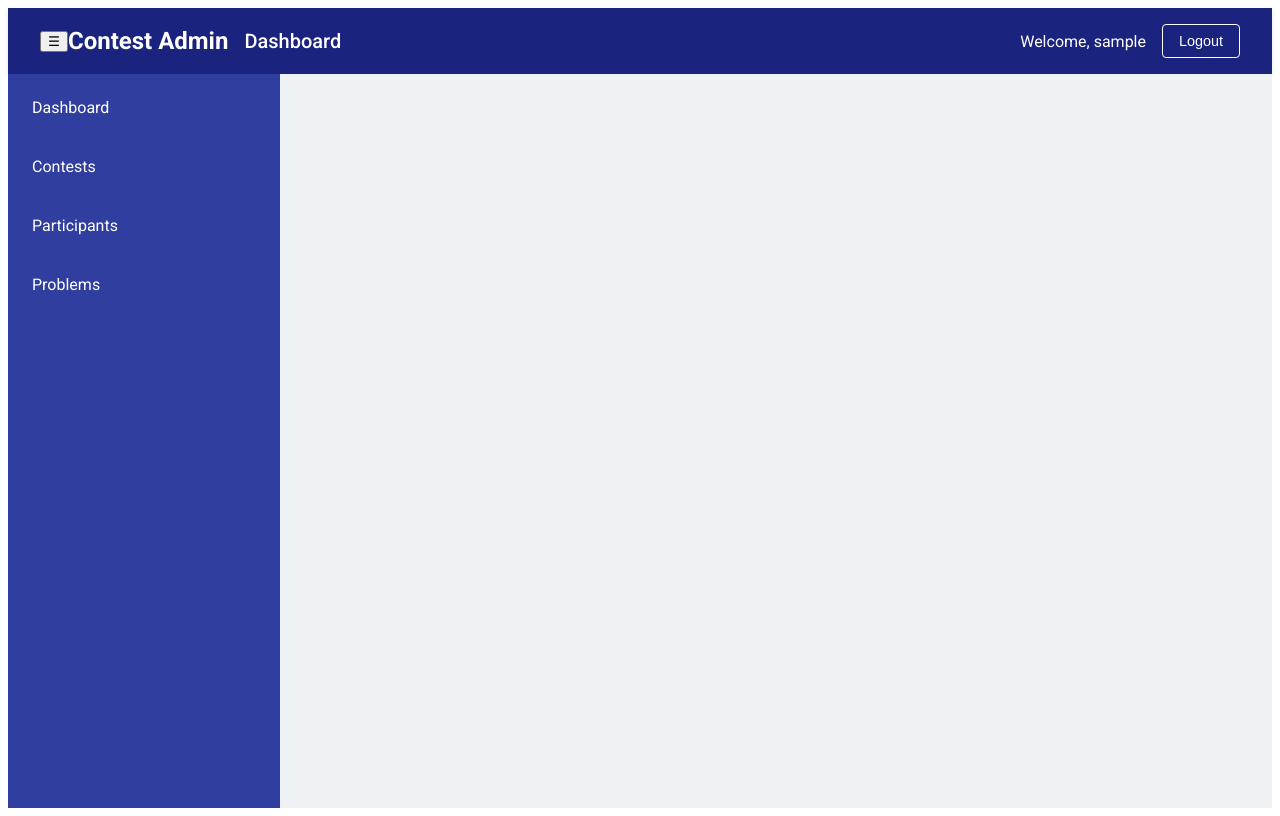
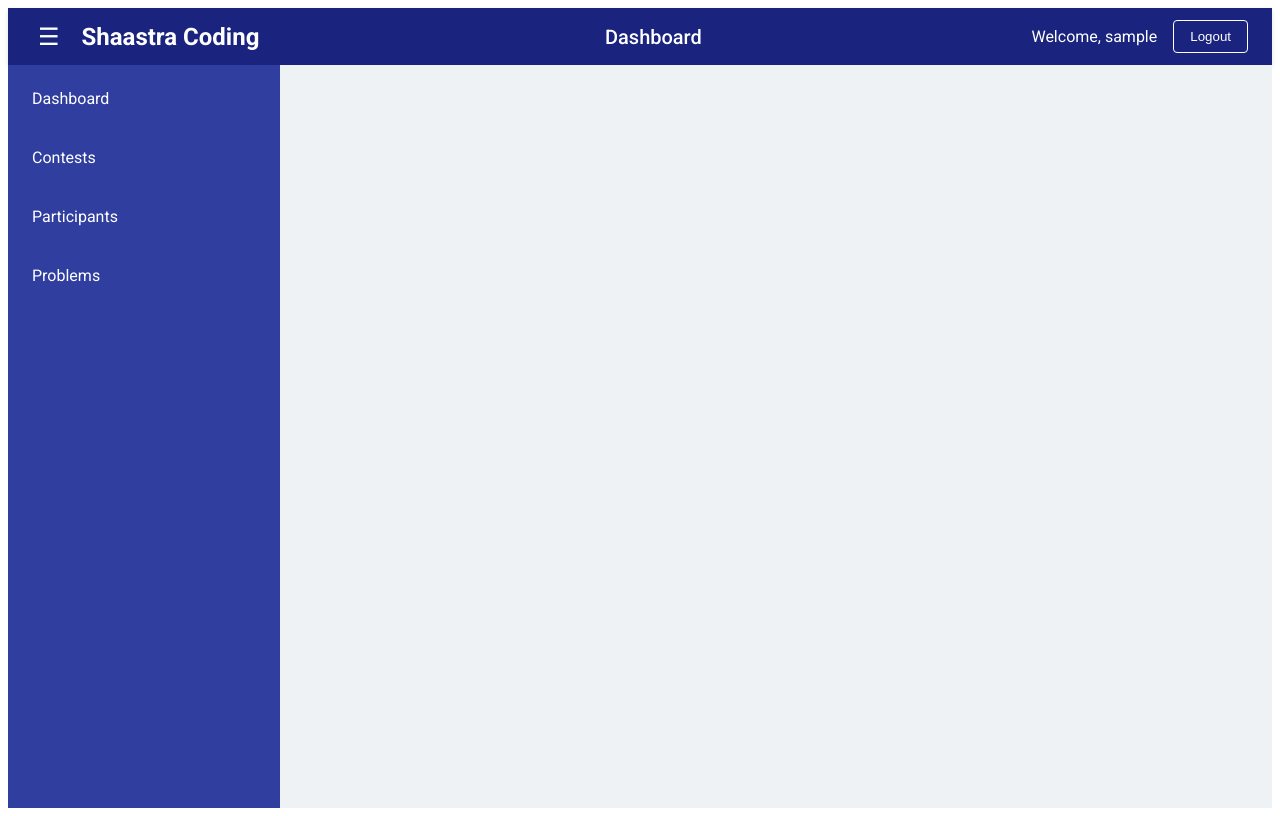
Before and after one commit to smeet2023/shaastra-angular-frontend, an Angular app: page /admin/dashboard in a window 1280 px wide. Built offline with nearby package versions, Linux system fonts and the light colour scheme; sample sign-in values are in the browser's storage.

Commit message:
added logout confirmation

```diff
--- a/src/app/admin-dashboard/admin-dashboard.component.html
+++ b/src/app/admin-dashboard/admin-dashboard.component.html
@@ -1,22 +1,35 @@
 <div class="admin-layout">
   <!-- Top Navbar -->
   <header class="admin-navbar">
+    <!-- Left Section: Hamburger Icon and Logo -->
     <div class="navbar-left">
       <button class="collapse-btn" (click)="toggleSidebar()">
         <!-- Using Unicode hamburger icon -->
         <span *ngIf="!isCollapsed">☰</span>
-        <span *ngIf="isCollapsed">&#9776;</span> <!-- They are similar, you can tweak this if you want different icons -->
+        <span *ngIf="isCollapsed">&#9776;</span>
       </button>
-      <div class="logo">Contest Admin</div>
+      <div class="logo">Shaastra Coding</div>
+    </div>
+
+    <!-- Center Section: Page Title -->
+    <div class="navbar-center">
       <div class="page-title">Dashboard</div>
     </div>
+
+    <!-- Right Section: Admin Info and Logout -->
     <div class="navbar-right">
       <div class="admin-info">
         <span class="welcome-text">Welcome, {{ adminName }}</span>
-        <button class="logout-btn" (click)="logout()">Logout</button>
+        <button class="logout-btn" (click)="openConfirm()">Logout</button>
       </div>
     </div>
   </header>
+  <!-- Include confirmation dialog if showConfirmDialog is true -->
+  <app-confirmation-dialog
+  *ngIf="showConfirmDialog"
+  (confirmed)="handleConfirm($event)">
+</app-confirmation-dialog>
+
   <!-- Sidebar and Main Content -->
   <div class="admin-body">
     <!-- Sidebar Navigation -->
--- a/src/app/admin-dashboard/admin-dashboard.component.scss
+++ b/src/app/admin-dashboard/admin-dashboard.component.scss
@@ -5,12 +5,12 @@ $primary-color: #1a237e;
 $secondary-color: #303f9f;
 $background-color: #eef2f5;
 $white: #fff;
+$font-color: #fff;
 
 $sidebar-width: 240px;
 $collapsed-sidebar-width: 0; // Full collapse
 $sidebar-bg: #303f9f;
 $sidebar-text-color: #fff;
-
 .admin-layout {
   font-family: 'Roboto', sans-serif;
   height: 100vh;
@@ -18,26 +18,41 @@ $sidebar-text-color: #fff;
   flex-direction: column;
   background: $background-color;
 }
-
-/* Top Navbar styling */
 .admin-navbar {
   display: flex;
+  align-items: center;
   justify-content: space-between;
-  align-items: center;
-  background: $primary-color;
-  color: $white;
-  padding: 1rem 2rem;
+  padding: 0.75rem 1.5rem;
+  background-color: $primary-color;
+  color: $font-color;
   box-shadow: 0 2px 5px rgba(0, 0, 0, 0.1);
 
+  /* Left section: Contains the collapse button and logo */
   .navbar-left {
     display: flex;
     align-items: center;
 
+    .collapse-btn {
+      font-size: 1.5rem;
+      margin-right: 1rem;
+      background: none;
+      border: none;
+      color: inherit;
+      cursor: pointer;
+    }
+
     .logo {
       font-size: 1.5rem;
-      font-weight: 700;
+      font-weight: bold;
       margin-right: 1rem;
     }
+  }
+
+  /* Center section: Contains the page title */
+  .navbar-center {
+    flex: 1;
+    display: flex;
+    justify-content: center;
 
     .page-title {
       font-size: 1.25rem;
@@ -45,7 +60,11 @@ $sidebar-text-color: #fff;
     }
   }
 
+  /* Right section: Contains welcome text and logout button */
   .navbar-right {
+    display: flex;
+    align-items: center;
+
     .admin-info {
       display: flex;
       align-items: center;
@@ -57,16 +76,15 @@ $sidebar-text-color: #fff;
 
       .logout-btn {
         background-color: transparent;
-        color: $white;
-        border: 1px solid $white;
+        color: $font-color;
+        border: 1px solid $font-color;
+        padding: 0.5rem 1rem;
         border-radius: 4px;
-        padding: 0.5rem 1rem;
-        font-size: 0.9rem;
         cursor: pointer;
-        transition: background-color 0.3s ease, color 0.3s ease;
+        transition: background-color 0.3s, color 0.3s;
 
         &:hover {
-          background-color: $white;
+          background-color: $font-color;
           color: $primary-color;
         }
       }
@@ -112,7 +130,6 @@ $sidebar-text-color: #fff;
         padding: 0.5rem;
         border-radius: 4px;
         transition: background-color 0.3s ease;
-
         &:hover,
         &.active {
           background: lighten($sidebar-bg, 10%);
@@ -120,7 +137,6 @@ $sidebar-text-color: #fff;
       }
     }
   }
-
   .collapse-btn {
     background: transparent;
     border: none;
--- a/src/app/admin-dashboard/admin-dashboard.component.ts
+++ b/src/app/admin-dashboard/admin-dashboard.component.ts
@@ -28,6 +28,7 @@ import { Component } from '@angular/core';
 import { Router } from '@angular/router';
 import { AuthService } from '../auth/auth.service';
 
+// import { ConfirmationDialogComponent } from
 @Component({
   selector: 'app-admin-dashboard',standalone:false,
   templateUrl: './admin-dashboard.component.html',
@@ -36,11 +37,23 @@ import { AuthService } from '../auth/auth.service';
 export class AdminDashboardComponent {
   adminName = '';
   isCollapsed = false;
+  showConfirmDialog = false;
 
   constructor(private authService: AuthService, private router: Router) {
     this.adminName = this.authService.getAdminUsername(); // Adjust if needed
   }
-
+  handleConfirm(confirmed: boolean): void {
+    // Hide the dialog first
+    this.showConfirmDialog = false;
+    if (confirmed) {
+      // Log out only if confirmed
+      this.authService.logout('admin');
+      this.router.navigate(['/auth/admin/login']);
+    }
+  }
+  openConfirm(): void {
+    this.showConfirmDialog = true;
+  }
   logout(): void {
     this.authService.logout('admin');
     this.router.navigate(['/auth/admin/login']);
--- a/src/app/app.module.ts
+++ b/src/app/app.module.ts
@@ -1,9 +1,11 @@
 import { NgModule } from '@angular/core';
 import { BrowserModule, provideClientHydration, withEventReplay } from '@angular/platform-browser';
+import { RouterModule } from '@angular/router'; // <-- required!
 
 import { AppRoutingModule } from './app-routing.module';
 import { AppComponent } from './app.component';
 import { provideHttpClient , withFetch } from '@angular/common/http';
+import { SharedModule } from './shared/shared.module';
 
 // ✅ Import AuthModule
 import { AuthModule } from './auth/auth.module';
@@ -21,6 +23,8 @@ import { ParticipantDashboardComponent } from './participant-dashboard/participa
   imports: [
     BrowserModule,
     AppRoutingModule,
+    SharedModule,
+    RouterModule,
     AuthModule // ✅ Add this so Angular recognizes LoginAdminComponent, FormsModule, etc.
   ],
   providers: [
--- /dev/null
+++ b/src/app/shared/confirmation-dialog/confirmation-dialog.component.html
@@ -0,0 +1,9 @@
+<div class="modal-overlay" (click)="onCancel()"></div>
+<div class="modal">
+  <h3>Confirm Logout</h3>
+  <p>Are you sure you want to log out?</p>
+  <div class="buttons">
+    <button class="yes-btn" (click)="onConfirm()">Yes</button>
+    <button class="no-btn" (click)="onCancel()">No</button>
+  </div>
+</div>
--- /dev/null
+++ b/src/app/shared/confirmation-dialog/confirmation-dialog.component.scss
@@ -0,0 +1,63 @@
+.modal-overlay {
+    position: fixed;
+    top: 0;
+    left: 0;
+    width: 100%;
+    height: 100%;
+    background: rgba(0,0,0,0.5);
+    z-index: 1000;
+  }
+
+  .modal {
+    position: fixed;
+    top: 50%;
+    left: 50%;
+    transform: translate(-50%, -50%);
+    background: #fff;
+    padding: 2rem;
+    border-radius: 8px;
+    box-shadow: 0 4px 12px rgba(0, 0, 0, 0.3);
+    z-index: 1001;
+    text-align: center;
+
+    h3 {
+      margin-bottom: 1rem;
+      font-size: 1.5rem;
+    }
+
+    p {
+      margin-bottom: 1.5rem;
+      font-size: 1rem;
+    }
+
+    .buttons {
+      display: flex;
+      justify-content: center;
+
+      button {
+        margin: 0 0.5rem;
+        padding: 0.5rem 1rem;
+        font-size: 1rem;
+        border: none;
+        border-radius: 4px;
+        cursor: pointer;
+        transition: background 0.3s ease;
+      }
+
+      .yes-btn {
+        background-color: #d9534f;
+        color: #fff;
+        &:hover {
+          background-color: #c9302c;
+        }
+      }
+
+      .no-btn {
+        background-color: #6c757d;
+        color: #fff;
+        &:hover {
+          background-color: #5a6268;
+        }
+      }
+    }
+  }
--- /dev/null
+++ b/src/app/shared/confirmation-dialog/confirmation-dialog.component.ts
@@ -0,0 +1,19 @@
+import { Component, EventEmitter, Output } from '@angular/core';
+
+@Component({
+  selector: 'app-confirmation-dialog',
+  standalone : false,
+  templateUrl: './confirmation-dialog.component.html',
+  styleUrls: ['./confirmation-dialog.component.scss']
+})
+export class ConfirmationDialogComponent {
+  @Output() confirmed = new EventEmitter<boolean>();
+
+  onConfirm(): void {
+    this.confirmed.emit(true);
+  }
+
+  onCancel(): void {
+    this.confirmed.emit(false);
+  }
+}
--- a/src/app/shared/shared.module.ts
+++ b/src/app/shared/shared.module.ts
@@ -1,12 +1,13 @@
 import { NgModule } from '@angular/core';
 import { CommonModule } from '@angular/common';
-
-
-
+import { ConfirmationDialogComponent } from './confirmation-dialog/confirmation-dialog.component';
 @NgModule({
-  declarations: [],
+  declarations: [
+    ConfirmationDialogComponent
+  ],
   imports: [
     CommonModule
-  ]
+  ],  exports: [ConfirmationDialogComponent]
+
 })
 export class SharedModule { }
```
Also changed, not shown: 1 other file (tests, documents, lock files or other folders).
